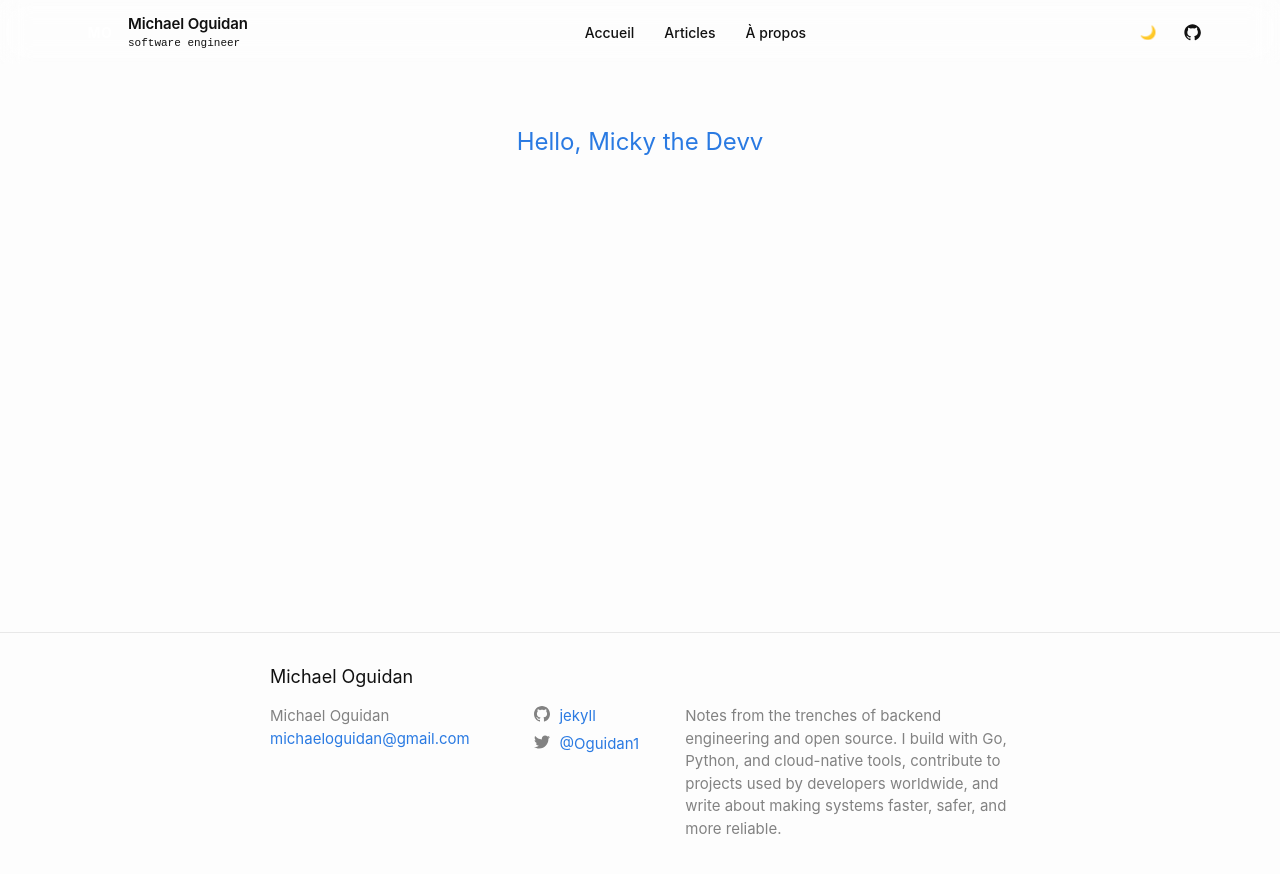
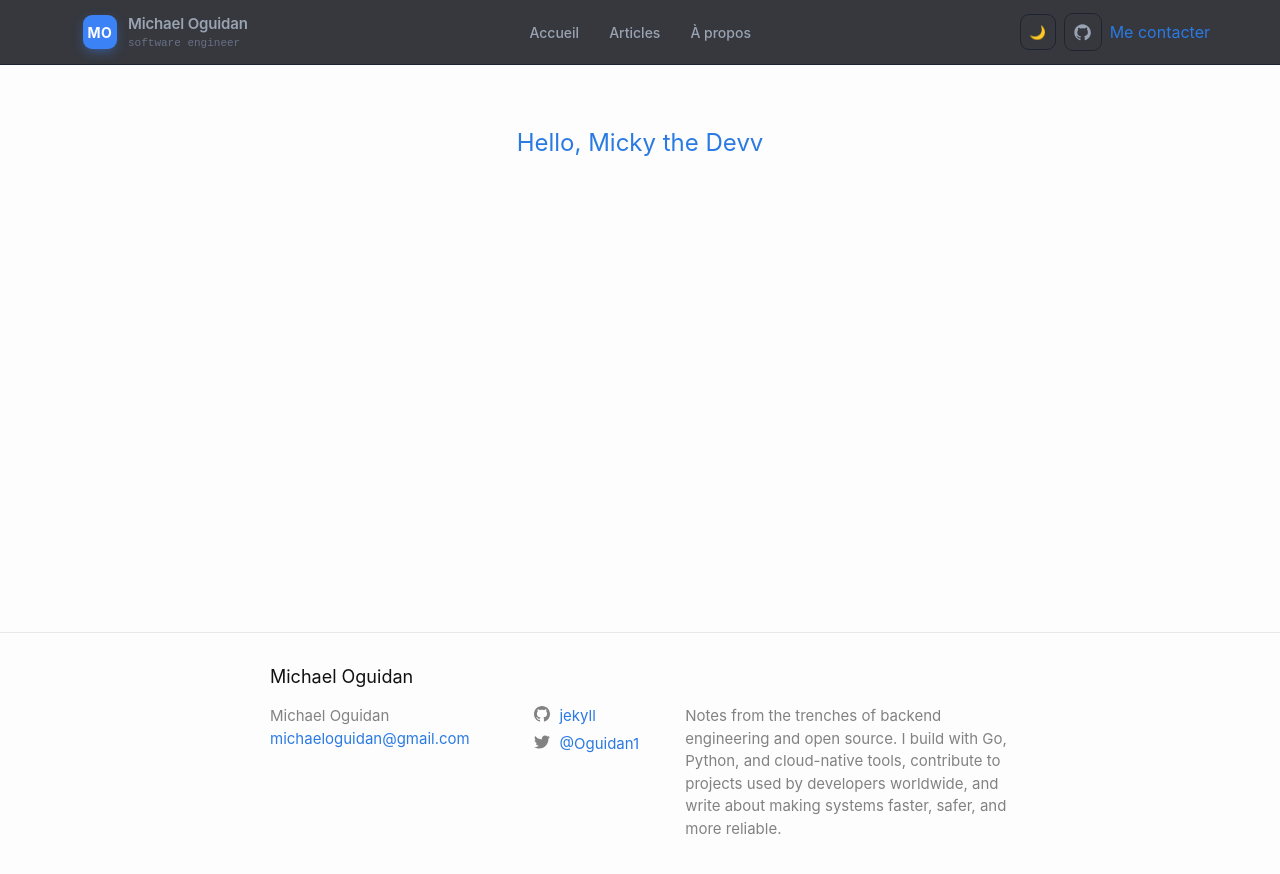
Before and after one commit to Oguidan/MichaelOguidan, a Jekyll site: the page built from index.html, in a window 1280 px wide. Shown: the top 874 px of the page. Built offline with Jekyll 4.4.1, drawn with Linux system fonts in a browser that asks for light colours.

Commit message:
Add dark theme variables for improved styling options

```diff
--- a/_includes/header.html
+++ b/_includes/header.html
@@ -58,6 +58,7 @@
               <path
                 d="M12 .5C5.7.5.5 5.7.5 12c0 5.1 3.3 9.4 7.9 10.9.6.1.8-.2.8-.5v-2c-3.2.7-3.9-1.4-3.9-1.4-.5-1.3-1.3-1.7-1.3-1.7-1.1-.7.1-.7.1-.7 1.2.1 1.8 1.2 1.8 1.2 1 1.8 2.7 1.3 3.4 1 .1-.8.4-1.3.7-1.6-2.6-.3-5.3-1.3-5.3-5.7 0-1.3.5-2.3 1.2-3.1-.1-.3-.5-1.5.1-3.1 0 0 1-.3 3.3 1.2a11.5 11.5 0 0 1 6 0C17.3 4.7 18.3 5 18.3 5c.6 1.6.2 2.8.1 3.1.8.8 1.2 1.8 1.2 3.1 0 4.4-2.7 5.4-5.3 5.7.4.4.8 1.1.8 2.2v3.3c0 .3.2.6.8.5 4.6-1.5 7.9-5.8 7.9-10.9C23.5 5.7 18.3.5 12 .5z" />
             </svg></a>
+          <a class="btn btn-primary btn-sm" onClick="{{ goContact }}">Me contacter</a>
         </div>
       </div>
     </nav>
--- a/_sass/micky/_base.scss
+++ b/_sass/micky/_base.scss
@@ -20,6 +20,22 @@
 }
 
 .app.dark {
+  --bg: #0a0d14;
+  --surface: #11151f;
+  --surface2: #181d29;
+  --text: #e7eaf0;
+  --muted: #9aa3b2;
+  --faint: #697086;
+  --border: #1d2330;
+  --accent: #3b82f6;
+  --accent-h: #60a5fa;
+  --accent-bg: rgba(59, 130, 246, .12);
+  --shadow: 0 1px 2px rgba(0, 0, 0, .5), 0 18px 40px -18px rgba(0, 0, 0, .7);
+  --code: #0c111c;
+  --codetx: #cdd6e6;
+}
+
+.dark {
   --bg: #0a0d14;
   --surface: #11151f;
   --surface2: #181d29;
```
